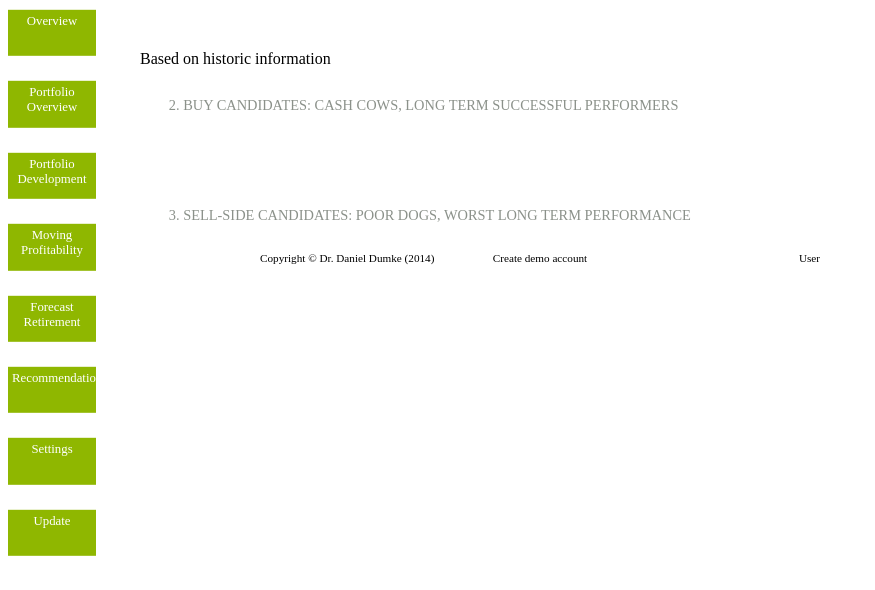
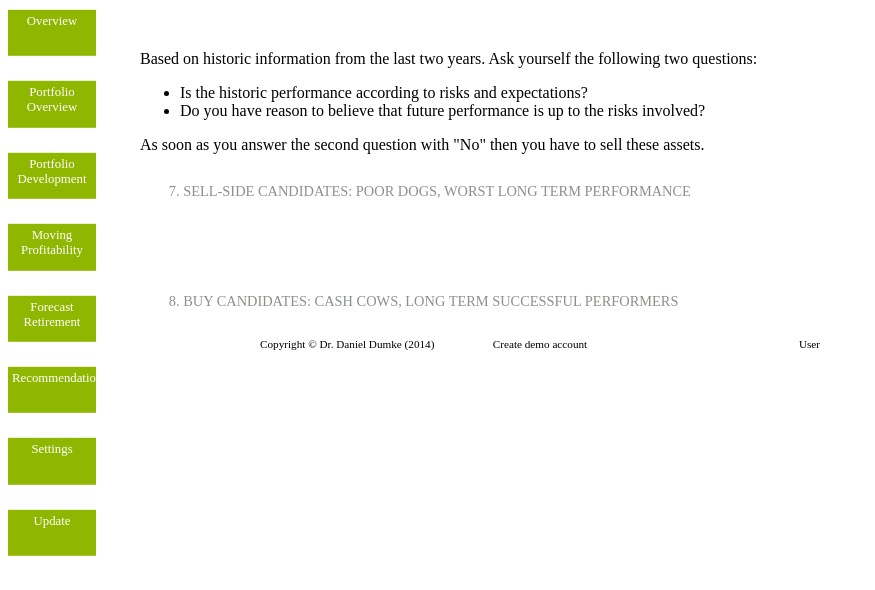
Before and after one commit to danst0/Portfolio, a Django app: template core/templates/recommendations.html in a window 1280 px wide. Shown: the top 590 px of the page, without its empty margins (0-875 px from the left). Run offline with Django 3.2, Linux system fonts and the light colour scheme; the template is opened without the code that fills it, so the values that code supplies are empty; parts of the project's set-up code (start-up, migrations or seed data) failed here and were passed over; some web fonts are replaced.

Commit message:
Adaptation of recommendations

```diff
--- a/core/models.py
+++ b/core/models.py
@@ -22,7 +22,7 @@ class UI:
         result = self.transaction.list_pf(from_date, to_date, user)
         result = sorted(result, key=lambda x: float(x['roi'][:-1]))
         # get a reasonable number of results, betwenn 3 and five, depending on number of positions
-        number_of_results = max(min(int(len(result)/10), 5), 3)
+        number_of_results = max(min(int(len(result)/4), 7), 3)
         # remove that are > 20%-points from total roi
         total_roi = self.transaction.get_total_roi(from_date, to_date, user)
 
--- a/core/templates/recommendations.html
+++ b/core/templates/recommendations.html
@@ -10,9 +10,45 @@
 
 
 {% block content %}
-        Based on historic information
+        Based on historic information from the last two years. Ask yourself the following two questions:
+        <ul>
+            <li>Is the historic performance according to risks and expectations?</li>
+            <li>Do you have reason to believe that future performance is up to the risks involved?</li>
+        </ul>
+        As soon as you answer the second question with "No" then you have to sell these assets.
+        <div id="title_to_sell" class="sub_title">
+            7. Sell-side candidates: Poor dogs, worst long term performance
+        </div>
+        <table border=1>
+        <thead>
+            <tr>
+            {% for attr_head in header %}
+               <th>{{ attr_head }}</th>
+            {% endfor %}
+            </tr>
+        </thead>
+        <tbody>
+            {% for line in worst_five %}
+                <tr>
+                    <td>
+                        {{ line.name }}
+                    </td>
+                    <td>
+                        {{ line.roi }}
+                    </td>
+                    <td>
+
+                    </td>
+                    <td>
+
+                    </td>
+                </tr>
+            {% endfor %}
+        </tbody>
+        </table>
+<div style="clear:both; margin-bottom: 4em;"></div>
         <div id="title_to_buy" class="sub_title">
-            2. Buy candidates: Cash cows, long term successful performers
+            8. Buy candidates: Cash cows, long term successful performers
         </div>
         <div id="table">
             <table border=1>
@@ -43,37 +79,7 @@
             </tbody>
             </table>
         </div>
-        <div style="clear:both; margin-bottom: 4em;"></div>
-        <div id="title_to_sell" class="sub_title">
-            3. Sell-side candidates: Poor dogs, worst long term performance
-        </div>
-        <table border=1>
-        <thead>
-            <tr>
-            {% for attr_head in header %}
-               <th>{{ attr_head }}</th>
-            {% endfor %}
-            </tr>
-        </thead>
-        <tbody>
-            {% for line in worst_five %}
-                <tr>
-                    <td>
-                        {{ line.name }}
-                    </td>
-                    <td>
-                        {{ line.roi }}
-                    </td>
-                    <td>
 
-                    </td>
-                    <td>
-
-                    </td>
-                </tr>
-            {% endfor %}
-        </tbody>
-        </table>
 
 
 {% endblock %}
--- a/core/views.py
+++ b/core/views.py
@@ -399,6 +399,6 @@ def recommendation(request):
                                                        'active_nav': '#nav_recommendations',
                                                        'best_five': best_five,
                                                        'worst_five': worst_five,
-                                                       'header': ['Name', 'ROI', 'Historic performance according to expectations?', 'Future performance?'],
+                                                       'header': ['Name', 'ROI'],
                                                        'username': request.user.username,})
 # if a GET (or any other method) we'll create a blank form
```
